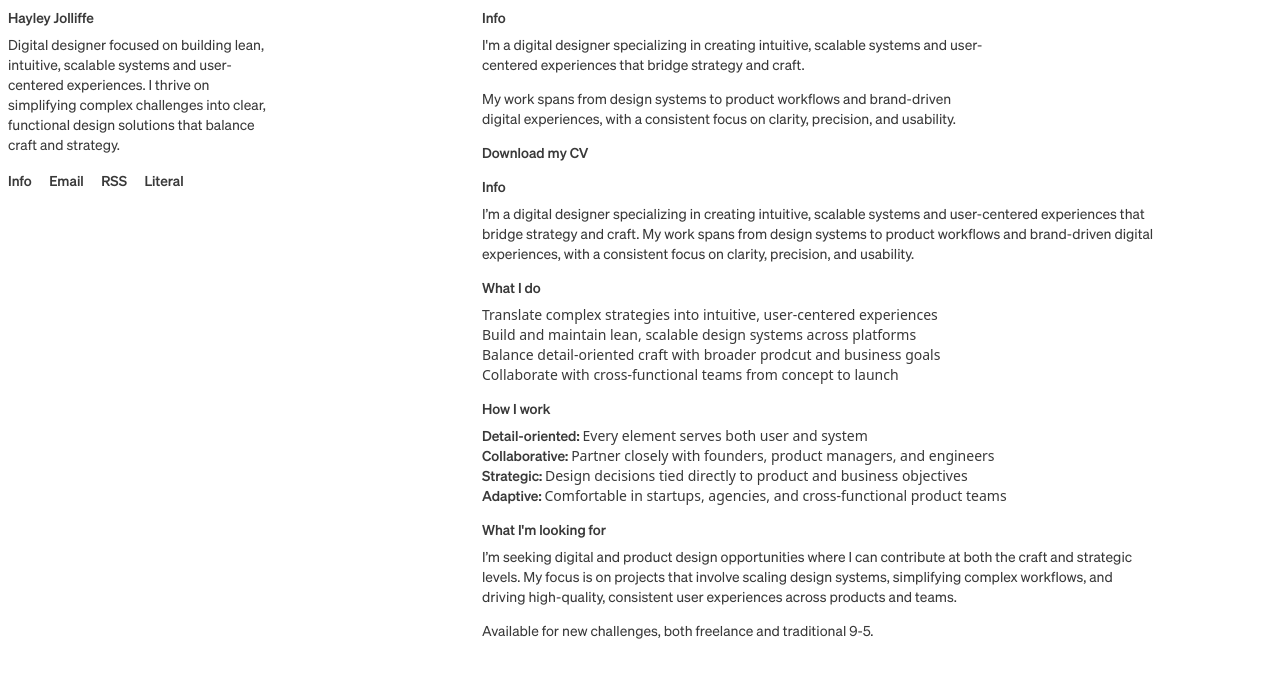
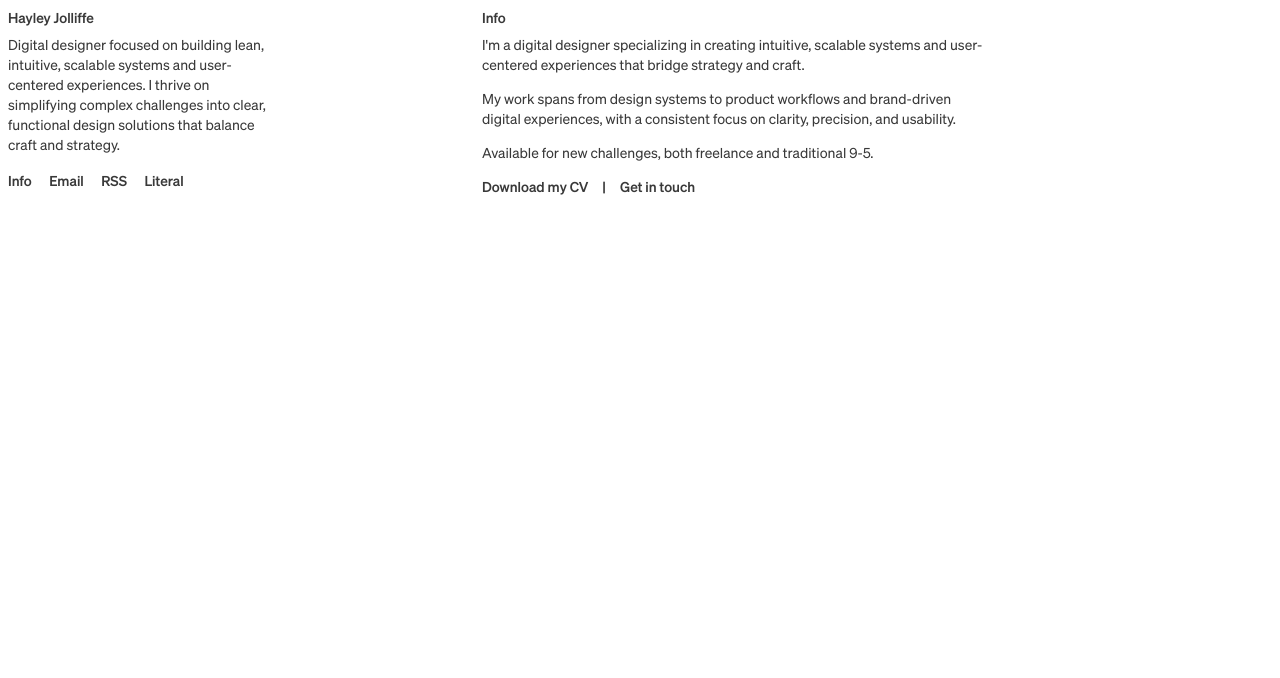
Before and after one commit to hayleyjolliffe/v25d, a Jekyll site: the page built from pages/info.html, in a window 1280 px wide. Shown: the top 678 px of the page. Built offline with Jekyll 4.4.1, drawn with Linux system fonts in a browser that asks for light colours.

Commit message:
Update info.html

```diff
--- a/pages/info.html
+++ b/pages/info.html
@@ -15,38 +15,13 @@ image: info-og
             <h2>Info</h2>
             <p>I'm a digital designer specializing in creating intuitive, scalable systems and user-centered experiences that bridge strategy and craft.</p>
             <p>My work spans from design systems to product workflows and brand-driven digital experiences, with a consistent focus on clarity, precision, and usability.</p>
-            <p><b><a href="/assets/documents/hayleyjolliffe_cv.pdf">Download my CV</a></b></p>
+
+            <p>Available for new challenges, both freelance and traditional 9-5.</p>
+
+            <p><b><a href="/assets/documents/hayleyjolliffe_cv.pdf">Download my CV</a>&emsp;|&emsp;<a href="mailto:hayleyjolliffe@proton.me" target="_blank">Get in touch</a></b></p>
 
         </r-cell>
 
     </r-grid>
 
-    <h2 class="top">Info</h2>
-
-    <p>I&rsquo;m a digital designer specializing in creating intuitive, scalable systems and user-centered experiences that bridge strategy and craft. My work spans from design systems to product workflows and brand-driven digital experiences, with a consistent focus on clarity, precision, and usability.</p>
-
-    <h2>What I do</h2>
-
-    <ul>
-        <li>Translate complex strategies into intuitive, user-centered experiences</li>
-        <li>Build and maintain lean, scalable design systems across platforms</li>
-        <li>Balance detail-oriented craft with broader prodcut and business goals</li>
-        <li>Collaborate with cross-functional teams from concept to launch</li>
-    </ul>
-
-    <h2>How I work</h2>
-
-    <ul>
-        <li><b>Detail-oriented: </b>Every element serves both user and system</li>
-        <li><b>Collaborative: </b>Partner closely with founders, product managers, and engineers</li>
-        <li><b>Strategic: </b>Design decisions tied directly to product and business objectives</li>
-        <li><b>Adaptive: </b>Comfortable in startups, agencies, and cross-functional product teams</li>
-    </ul>
-
-    <h2>What I'm looking for</h2>
-
-    <p>I&rsquo;m seeking digital and product design opportunities where I can contribute at both the craft and strategic levels. My focus is on projects that involve scaling design systems, simplifying complex workflows, and driving high-quality, consistent user experiences across products and teams.</p>
-
-    <p>Available for new challenges, both freelance and traditional 9-5.</p>
-
 </r-cell>
```
